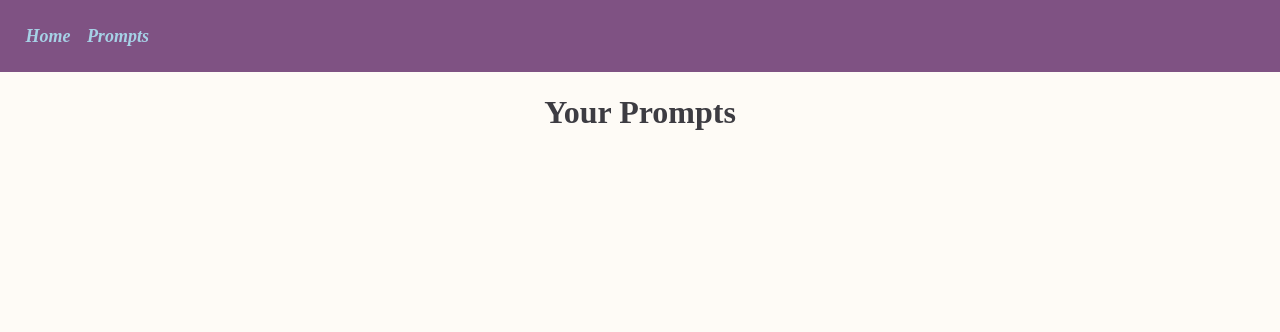
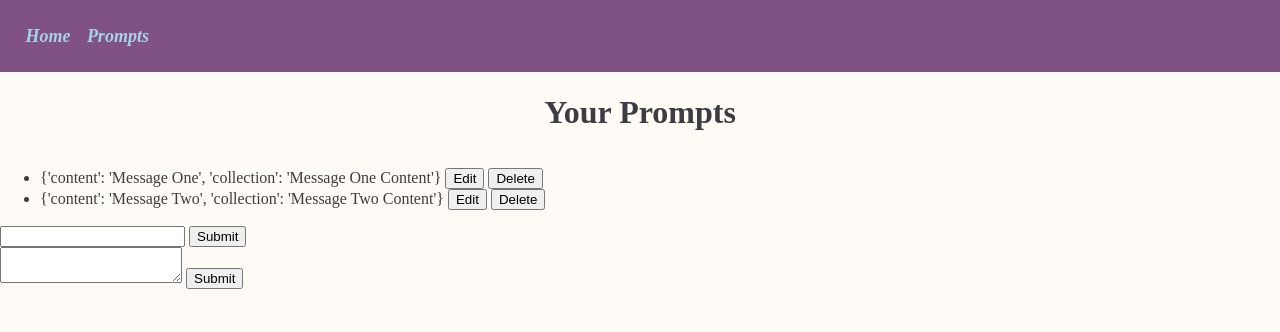
Before and after one commit to LucileGB/prompts_manager, a Flask app: page /prompts in a window 1280 px wide. Shown: the top 332 px of the page. Run offline with Flask 2, Linux system fonts and the light colour scheme.

Commit message:
Added tests and worked on forms to add prompts.

```diff
--- a/app/app.py
+++ b/app/app.py
@@ -1,12 +1,58 @@
-from flask import Flask
-from flask import render_template
+
+from os import environ
+
+from flask import abort, flash, Flask, redirect, render_template, request, url_for
+from markupsafe import escape
+
+from .database import Database
+from .forms import TagsetForm, PromptForm
+from .scraper import TagSetScraper
 
 app = Flask(__name__)
+app.config['SECRET_KEY'] = environ.get('SECRET_KEY')
+
+@app.errorhandler(500)
+def internal_error(error):
+    return render_template('500.html'), 500
 
 @app.route("/")
 def home():
-    return render_template('home.html')
+    return render_template("home.html")
 
-@app.route("/prompts")
+@app.route("/prompts", methods=['GET', 'POST'])
 def prompts():
-    return render_template('prompts.html')
+    tagset_form = TagsetForm()
+    prompt_form = PromptForm()
+
+    prompts = [{'content': 'Message One',
+            'collection': 'Message One Content'},
+        {'content': 'Message Two',
+            'collection': 'Message Two Content'}
+        ]
+
+    if request.method == "GET":
+        return render_template("prompts.html",
+                                prompts=prompts,
+                                tagset_form=tagset_form,
+                                prompt_form=prompt_form
+            )
+
+    if request.method == "POST":
+        if tagset_form.validate_on_submit():
+            print(tagset_form.url.data)
+            scraper = TagSetScraper(tagset_form.url.data)
+            prompts = scraper.get_original()
+            print(prompts)
+
+        if prompt_form.validate_on_submit():
+            print(tagset_form)
+
+        return render_template("prompts.html",
+                                prompts=prompts,
+                                tagset_form=tagset_form,
+                                prompt_form=prompt_form
+            )
+
+@app.route('/500')
+def error500():
+    abort(500)
--- /dev/null
+++ b/app/forms.py
@@ -0,0 +1,24 @@
+from flask_wtf import FlaskForm
+from wtforms import StringField, SubmitField, TextAreaField
+from wtforms.validators import DataRequired, Length, Regexp, ValidationError
+
+
+class TagsetURL(Regexp):
+    def __init__(self, message=None):
+        super().__init__("https://archiveofourown.org/tag_sets/", message=message)
+
+    def __call__(self, form, field):
+        message = self.message
+        if message is None:
+            message = "This is not a proper AO3 tagset URL." #if this doesn't work : = field.gettext("...")
+        super().__call__(form, field, message)
+
+
+class TagsetForm(FlaskForm):
+    url = StringField("Tagset URL", validators=[DataRequired(), TagsetURL()])
+    submit = SubmitField("Submit")
+
+
+class PromptForm(FlaskForm):
+    prompt = TextAreaField("Tagset URL", validators=[DataRequired(), Length(max=200)])
+    submit = SubmitField("Submit")
--- /dev/null
+++ b/app/templates/500.html
@@ -0,0 +1,6 @@
+{% extends "base.html" %}
+{% block title %}Something went wrong{% endblock %}
+
+{% block page_content %}
+... And it's probably my fault, but have a custom error page to divert your attention from that unfortunate reality.
+{% endblock %}
--- a/app/templates/base.html
+++ b/app/templates/base.html
@@ -7,17 +7,17 @@
     <title>Prompt collector</title>
 </head>
 <body>
-    <!--Banner will have to use buttons rather than links-->
-    <!--So as to allow navigation from any page-->
     <nav class="banner">
-        <a href="/">Home</a>
-        <a href="/prompts">Prompts</a>
+        <a href="{{ url_for('home') }}">Home</a>
+        <a href="{{ url_for('prompts') }}">Prompts</a>
     </nav>
 
     <h1>{% block title %}Default Title{% endblock %}</h1>
 
-    {% block page_content %}
-    {% endblock %}
+    <section class="main_body">
+        {% block page_content %}
+        {% endblock %}
+    </section>
 
 </body>
 </html>
--- a/app/templates/prompts.html
+++ b/app/templates/prompts.html
@@ -1,2 +1,44 @@
 {% extends "base.html" %}
+
 {% block title %}Your Prompts{% endblock %}
+
+{% block page_content %}
+<section class="prompts_list">
+    {% if prompts %}
+    <ul>
+    {% for prompt in prompts %}
+        <li>
+            {{ prompt }}
+            <button class="edit_btn">Edit</button>
+            <button class="del_btn">Delete</button>
+        </li>
+    {% endfor %}
+    </ul>
+
+    {% else %}
+    <p>No prompt for now!</p>
+
+    {% endif %}
+</section>
+
+<section>
+
+    <form action="" method="POST">
+        {% if 'csrf_token' in tagset_form %}
+            {{ tagset_form.csrf_token }}
+        {% endif %}
+        {{ tagset_form['url'] }}
+        {{ tagset_form['submit'] }}
+    </form>
+
+    <form action="" method="POST">
+        {% if 'csrf_token' in prompt_form %}
+            {{ prompt_form.csrf_token }}
+        {% endif %}
+
+        {{ prompt_form['prompt'] }}
+        {{ prompt_form['submit'] }}
+    </form>
+
+</section>
+{% endblock %}
```
Also changed, not shown: requirements.txt (+7 -0 lines), tests/pages.py (+47 -5 lines), tests/scraper.py (added, +19 -0 lines), 1 other file.
